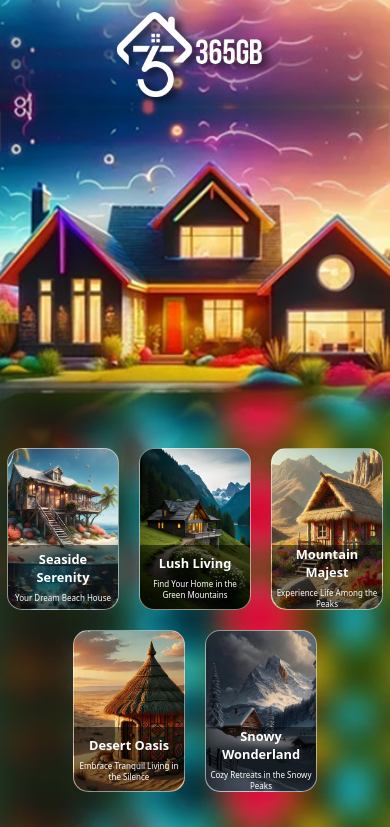
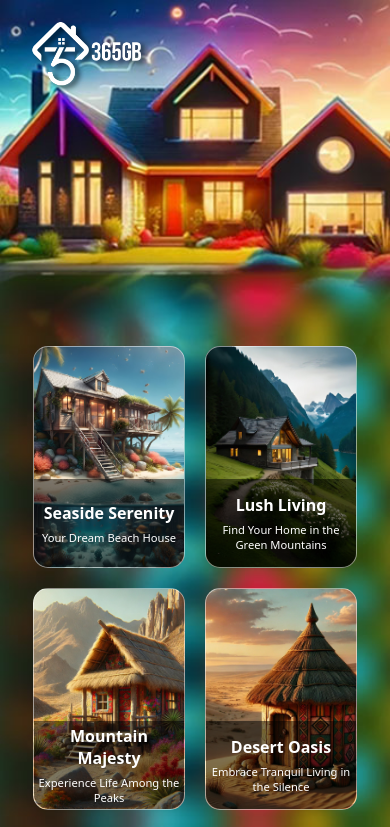
Before and after one commit to musmanirfan/365-real-state-section, a plain HTML site: page index.html in a window 390 px wide. Shown: the top 827 px of the page. Drawn offline with Linux system fonts and the light colour scheme.

Commit message:
latest version

```diff
--- a/index.html
+++ b/index.html
@@ -75,7 +75,7 @@
             </div>
             <div class="img3">
                 <div class="img3-cont">
-                    <h3>Mountain Majest</h3>
+                    <h3>Mountain Majesty</h3>
                     <p>Experience Life Among the Peaks</p>
                 </div>
             </div>
--- a/style.css
+++ b/style.css
@@ -131,6 +131,7 @@ body {
 .img4-cont,
 .img5-cont {
 	background-color: rgba(0, 0, 0, 0.5);
+	border-radius: 0px 0px 15px 15px;
 	/* Black background with opacity */
 	position: absolute;
 	bottom: 0;
@@ -222,8 +223,9 @@ body {
 	}
 
 	.logo {
-		position: static;
-		margin: 0 auto !important;
+		top: 1.5%;
+		left: 4%;
+		width: 150px;
 	}
 
 	.main-mobile {
@@ -231,7 +233,7 @@ body {
 		background-size: 100%;
 		/* background-blend-mode: multiply; */
 		background-repeat: no-repeat;
-		background-image: url("images/potrait2.jpg") !important;
+		background-image: url("images/potrait2-1.png") !important;
 		margin: 0 !important;
 		width: 100%;
 		overflow: auto;
@@ -242,8 +244,8 @@ body {
 	.img3,
 	.img4,
 	.img5 {
-		width: 110px;
-		height: 160px;
+		width: 150px;
+		height: 220px;
 		background-size: cover;
 		background-repeat: no-repeat;
 		background-position: center;
@@ -292,16 +294,16 @@ body {
 	.img3-cont>h3,
 	.img4-cont>h3,
 	.img5-cont>h3 {
-		font-size: 0.8rem;
+		font-size: 1rem;
 	}
 
 	.img1-cont>p,	.img2-cont>p,	.img3-cont>p,	.img4-cont>p,	.img5-cont>p{
-		font-size: 0.5rem;
+		font-size: 0.7rem;
 	}
 
 	.hero-sec {
 		margin: 0;
-		height: 40vh !important;
+		height: 41vh !important;
 	}
 
 	.hide {
```
Also changed, not shown: images/potrait2-1.png (added).
